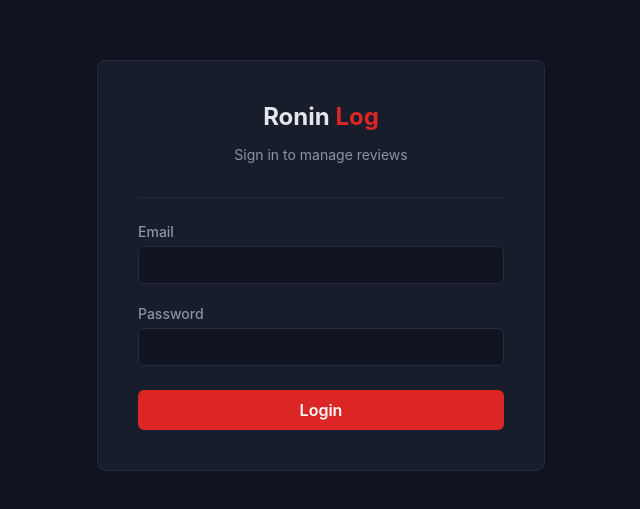
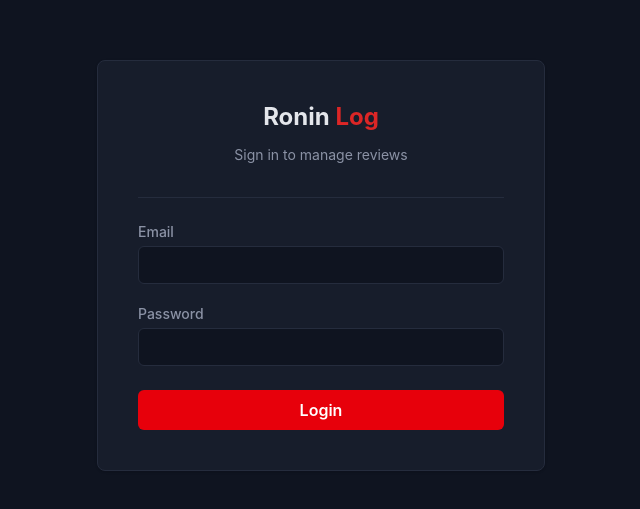
Before and after one commit to Olly-Codes/ronin-log-admin, a React (Vite) app: page /auth/login in a window 1280 px wide. Shown: the part 135-644 px from the top of the page, without its empty margins (319-959 px from the left). Built offline with nearby package versions, Linux system fonts and the light colour scheme.

Commit message:
style: update login button color

```diff
--- a/src/pages/LoginPage.jsx
+++ b/src/pages/LoginPage.jsx
@@ -79,7 +79,7 @@
                 <button
                     type="submit"
                     disabled={submitting}
-                    className="w-full bg-accent text-white font-semibold py-2 rounded-md hover:bg-accent-hover disabled:opacity-50 disabled:cursor-not-allowed transition-colors duration-300"
+                    className="w-full bg-red-600 text-white font-semibold py-2 rounded-md hover:bg-accent-hover disabled:opacity-50 disabled:cursor-not-allowed transition-colors duration-300"
                 >
                     {submitting ? "Logging in..." : "Login"}
                 </button>
```
